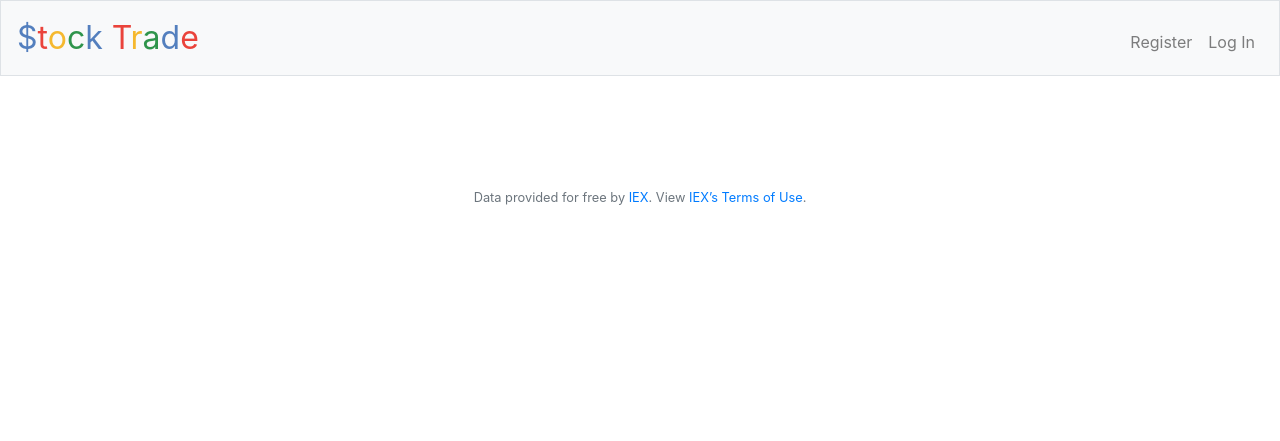
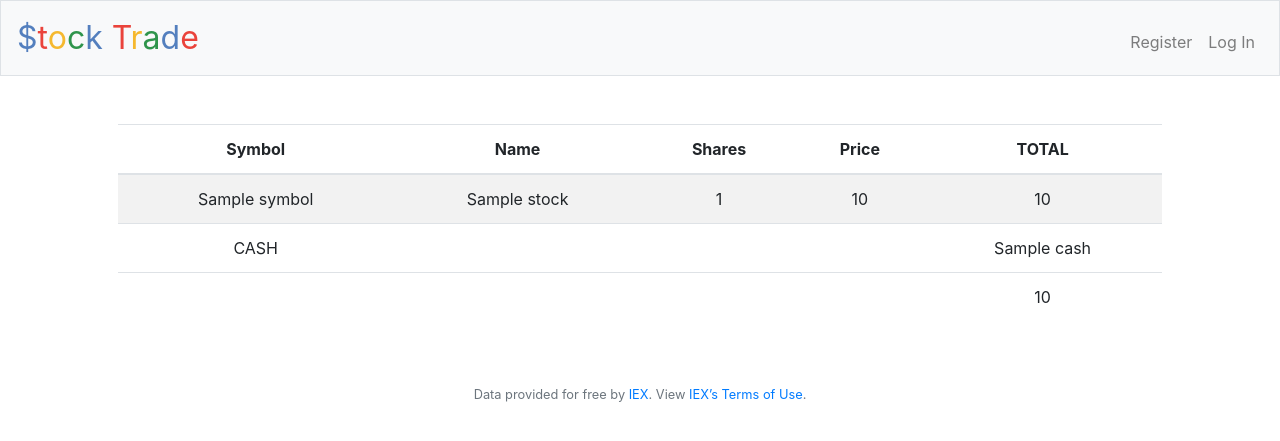
Before and after one commit to Iliaromanov/Stock-Trade, a Flask app: template templates/index.html in a window 1280 px wide. Shown: the top 441 px of the page. Run offline with Flask 2, Linux system fonts and the light colour scheme; the template is opened without the code that fills it: most values are stand-ins (such as "Sample title", 1, 10 or a date in 2020); some libraries are stand-ins or nearby versions.

Commit message:
completed backend and frontend for users stock portfolio page

```diff
--- a/app.py
+++ b/app.py
@@ -48,8 +48,52 @@ if not os.environ.get("API_KEY"):
 @login_required
 def index():
     """Show portfolio of stocks"""
+    user_id = session['user_id']
 
-    return apology("TODO")
+    # Query finance.db for users current cash
+    cash_query = """
+                 SELECT cash
+                 FROM users
+                 WHERE id=?
+                 """
+    c.execute(cash_query, (user_id,))
+    cash = c.fetchone()[0]
+
+    # Query finance.db for users owned stocks
+    stocks_info_query = """
+                      SELECT stock, shares
+                      FROM purchases
+                      WHERE user_id=?
+                      """
+    c.execute(stocks_info_query, (user_id, ))
+    stocks_info = c.fetchall()
+
+    # Create a list of dictionaries containing info on each stock the user owns
+    portfolio = []
+    for stock in stocks_info:
+        stock_portfolio = {}
+        stock_info = lookup(stock['stock'])
+
+        # Store all info required for a stock in portfolio table in a dictionary
+        stock_portfolio['symbol'] = stock['stock']
+        stock_portfolio['name'] = stock_info['name']
+        stock_portfolio['share_count'] = stock['shares']
+        stock_portfolio['price'] = stock_info['price']
+        stock_portfolio['total'] =  stock_portfolio['share_count'] * stock_portfolio['price']
+
+        portfolio.append(stock_portfolio)
+
+    # Calculate user account net worth
+    total_wealth = cash
+    for stock_portfolio in portfolio:
+        total_wealth += stock_portfolio['total']
+
+    # Convert to USD
+    for stock in portfolio:
+        stock['total'] = usd(stock['total'])
+        stock['price'] = usd(stock['price'])
+
+    return render_template("index.html", portfolio=portfolio, cash=usd(cash), total=usd(total_wealth))
 
 
 @app.route("/history")
--- a/templates/index.html
+++ b/templates/index.html
@@ -4,6 +4,34 @@
 
 {% block main %}
     <table class="table table-striped">
-        <!--add jinja for loop here-->
+        <thead>
+            <tr>
+                <th>Symbol</th>
+                <th>Name</th>
+                <th>Shares</th>
+                <th>Price</th>
+                <th>TOTAL</th>
+            </tr>
+        </thead>
+        <tfoot>
+            <td colspan="4"></td>
+            <td>{{ total }}</td>
+        </tfoot>
+        <tbody>
+            {% for stock in portfolio %}
+            <tr>
+                <td>{{ stock['symbol'] }}</td>
+                <td>{{ stock['name'] }}</td>
+                <td>{{ stock['share_count'] }}</td>
+                <td>{{ stock['price'] }}</td>
+                <td>{{ stock['total'] }}</td>
+            </tr>
+            {% endfor %}
+            <tr>
+                <td>CASH</td>
+                <td colspan="3"></td>
+                <td>{{ cash }}</td>
+            </tr>
+        </tbody>
     </table>
 {% endblock %}
```
